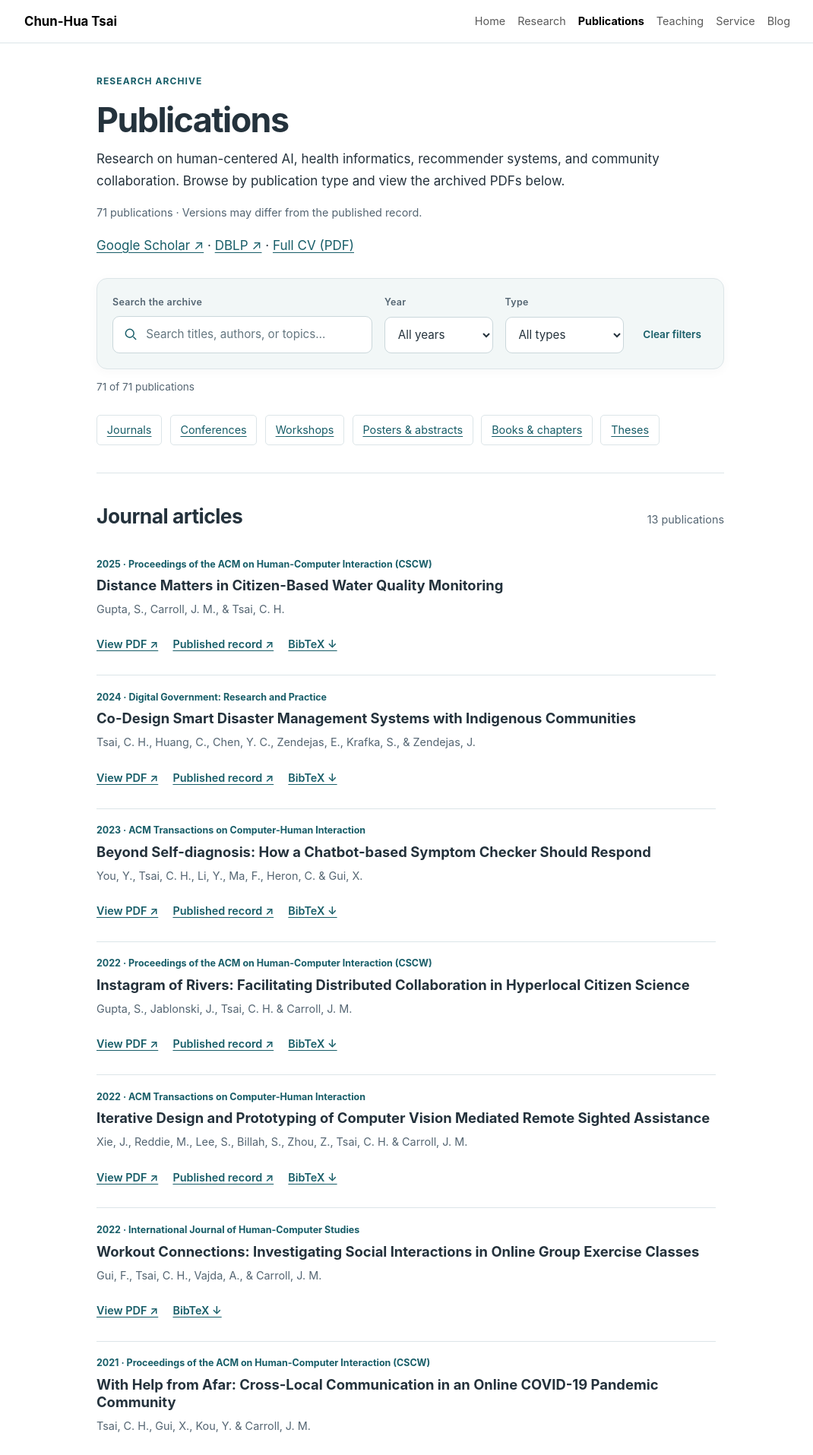
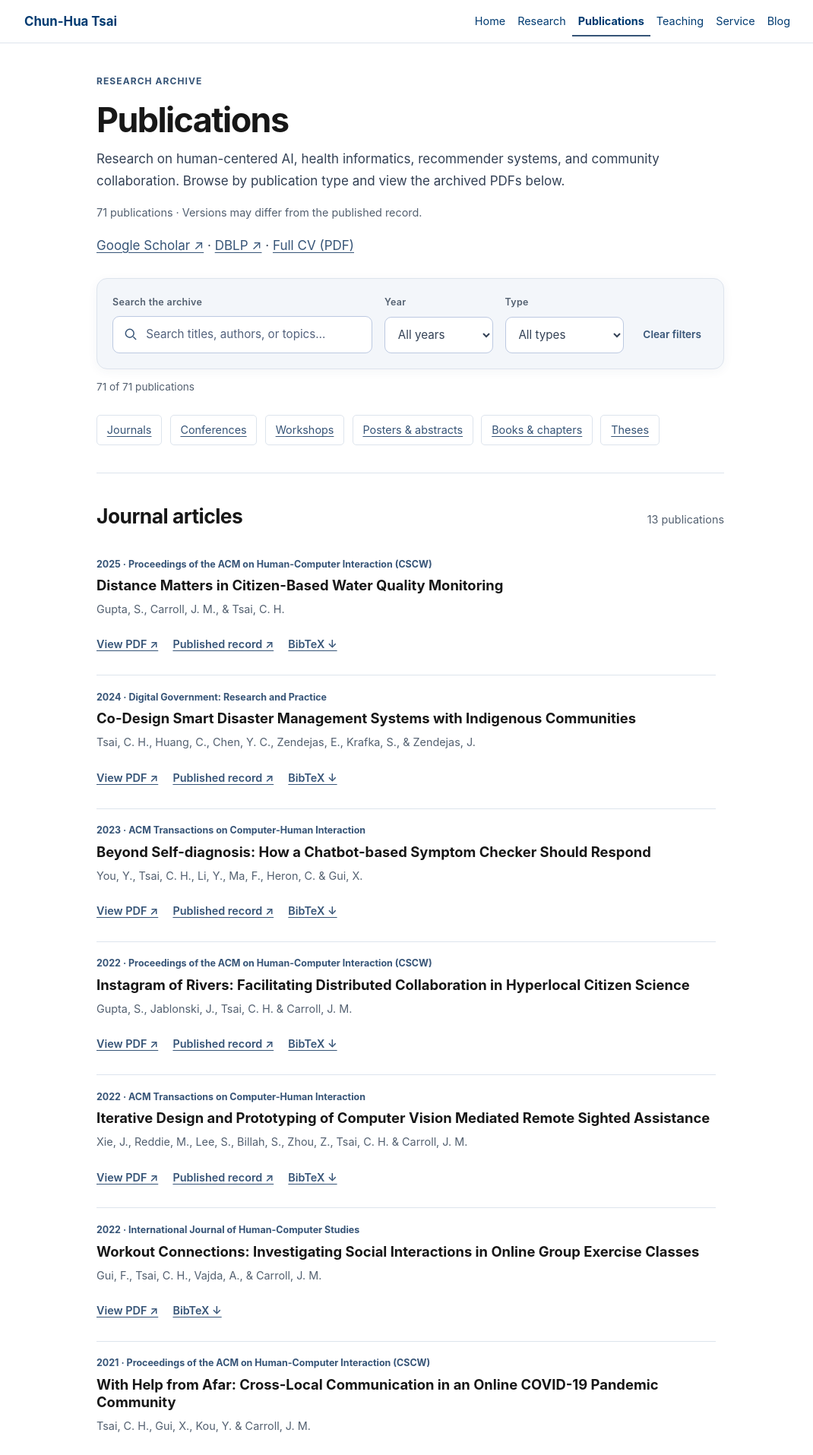
Before and after one commit to chunhuatsai/chunhuatsai.github.io, a Jekyll site: the page built from publications.html, in a window 1280 px wide. Shown: the top 1915 px of the page at 76% size, without its empty margins (100-1170 px from the left). Built offline with Jekyll 4.4.1, drawn with Linux system fonts in a browser that asks for light colours.

Commit message:
revisions 20261011

```diff
--- a/assets/site.css
+++ b/assets/site.css
@@ -1,9 +1,9 @@
 /* Shared academic site styles */
-:root { --ink:#24323c; --muted:#546572; --accent:#175d68; --line:#dce5e8; --wash:#f2f7f7; }
-body { font-family: -apple-system, BlinkMacSystemFont, "Segoe UI", sans-serif; font-size:17px; line-height:1.7; color:var(--ink); }
+:root { --ink:#171717; --body:#334155; --brand:#003B71; --muted:#536070; --accent:#365477; --hover:#172B4D; --highlight:#365477; --line:#DDE4ED; --wash:#F3F6FA; --white:#FFFFFF; }
+body { font-family: -apple-system, BlinkMacSystemFont, "Segoe UI", sans-serif; font-size:17px; line-height:1.7; color:var(--body); background:var(--white); }
 a { color:var(--accent); text-underline-offset:3px; }
-a:hover { color:#103f47; }
-:focus-visible { outline:3px solid #ad6a24; outline-offset:4px; }
+a:hover { color:var(--hover); }
+:focus-visible { outline:3px solid #5878C6; outline-offset:4px; }
 .container { max-width:1040px; }
 .navbar { border-bottom:1px solid var(--line); background:white!important; }
 .navbar-brand { font-weight:650; font-size:1.05rem; }
@@ -21,8 +21,8 @@ h3 { font-size:1.15rem; font-weight:650; }
 .hero-summary { font-size:1.15rem; max-width:58ch; margin-bottom:1.4rem; }
 .hero-actions { display:flex; flex-wrap:wrap; align-items:center; gap:.8rem 1rem; }
 .btn { border-radius:5px; padding:.6rem 1rem; font-weight:600; }
-.btn-primary { background:var(--accent); border-color:var(--accent); }
-.btn-primary:hover,.btn-primary:focus { background:#103f47; border-color:#103f47; }
+.btn-primary { background:var(--brand); border-color:var(--brand); color:var(--white); }
+.btn-primary:hover,.btn-primary:focus { background:var(--accent); border-color:var(--accent); color:var(--white); }
 .btn-outline-primary { color:var(--accent); border-color:var(--accent); }
 .btn-outline-primary:hover { background:var(--accent); border-color:var(--accent); }
 .section { padding:2.25rem 0; border-bottom:1px solid var(--line); }
@@ -79,7 +79,7 @@ footer { color:var(--muted); font-size:.85rem; }
 .archive-note { color:var(--muted); font-size:.85rem; margin-top:.6rem; margin-bottom:0; }
 .archive-top { font-size:.85rem; margin-top:1.5rem; }
 .publication h3 a { color:var(--ink); text-decoration:none; }
-.publication h3 a:hover { color:var(--accent); text-decoration:underline; }
+.publication h3 a:hover { color:var(--hover); text-decoration:underline; }
 :target { scroll-margin-top:1.5rem; }
 .overview-grid { display:grid; grid-template-columns:repeat(3,1fr); gap:1.5rem; margin-top:1.5rem; }
 .overview-card { border-top:2px solid var(--line); padding-top:1rem; }
@@ -92,7 +92,7 @@ footer { color:var(--muted); font-size:.85rem; }
 .research-topic-nav { margin:1.25rem 0 1.5rem; }
 .publication-filters { display:grid; grid-template-columns:2fr 1fr 1fr auto; gap:.8rem; align-items:end; margin:1.5rem 0; }
 .publication-filters label { display:block; font-size:.85rem; font-weight:600; margin-bottom:.3rem; }
-.publication-filters input,.publication-filters select { width:100%; min-height:44px; border:1px solid #a8b9bf; border-radius:5px; padding:.5rem; background:white; color:var(--ink); }
+.publication-filters input,.publication-filters select { width:100%; min-height:44px; border:1px solid #9DAECC; border-radius:5px; padding:.5rem; background:white; color:var(--body); }
 [hidden] { display:none!important; }
 .paper-summary { font-size:1rem; margin-top:.7rem; }
 .related-papers,.blog-background { margin-top:1.2rem; }
@@ -107,22 +107,22 @@ footer { color:var(--muted); font-size:.85rem; }
   padding:1.25rem; margin:1.75rem 0 .8rem;
   background:var(--wash); border:1px solid var(--line); border-radius:14px;
   grid-template-columns:minmax(0,2.4fr) minmax(105px,1fr) minmax(125px,1.1fr) auto;
-  gap:1rem; box-shadow:0 3px 14px rgba(36,50,60,.035);
+  gap:1rem; box-shadow:0 3px 14px rgba(35,59,102,.05);
 }
 .publication-filters label { color:var(--muted); font-size:.78rem; letter-spacing:.025em; margin-bottom:.5rem; }
 .publication-filters input,.publication-filters select {
-  min-height:48px; border:1px solid #cad7db; border-radius:9px;
+  min-height:48px; border:1px solid #BCC9E1; border-radius:9px;
   font-size:.95rem; padding:.65rem .8rem; transition:border-color .15s,box-shadow .15s;
 }
 .publication-filters input:focus,.publication-filters select:focus {
-  border-color:var(--accent); box-shadow:0 0 0 3px rgba(23,93,104,.12);
+  border-color:var(--accent); box-shadow:0 0 0 3px rgba(88,120,198,.16);
 }
 .search-input-wrap { position:relative; }
 .search-input-wrap svg { position:absolute; left:.85rem; top:50%; transform:translateY(-50%); width:20px; height:20px; color:var(--accent); pointer-events:none; }
 .publication-filters .search-input-wrap input { padding-left:2.7rem; }
-.publication-filters input::placeholder { color:#657780; opacity:1; }
+.publication-filters input::placeholder { color:#53627D; opacity:1; }
 .filter-reset { color:var(--accent); border:1px solid transparent; font-size:.85rem; min-height:48px; padding:.6rem .5rem; white-space:nowrap; }
-.filter-reset:hover { background:#e3eded; color:#103f47; }
+.filter-reset:hover { background:#E8EEF9; color:var(--brand); }
 #filter-status { margin:.65rem 0 1rem; font-size:.85rem; }
 @media (max-width:991px) {
  .publication-filters { grid-template-columns:1fr 1fr auto; }
@@ -136,8 +136,19 @@ footer { color:var(--muted); font-size:.85rem; }
 
 /* Distinguish the three research directions with restrained color washes. */
 .research-direction { padding:2rem!important; margin:1.5rem 0; border:1px solid var(--line); border-left:4px solid var(--direction-accent); border-radius:12px; }
-.research-direction-1 { background:#eef6f8; --direction-accent:#175d68; }
-.research-direction-2 { background:#f2f5eb; --direction-accent:#526a32; }
-.research-direction-3 { background:#f6f0f8; --direction-accent:#705080; }
+.research-direction-1 { background:#F3F6FA; --direction-accent:#003B71; }
+.research-direction-2 { background:#F3F6FA; --direction-accent:#003B71; }
+.research-direction-3 { background:#F3F6FA; --direction-accent:#003B71; }
 .research-direction .eyebrow,.research-direction .publication-venue { color:var(--direction-accent); }
 @media (max-width:767px) { .research-direction { padding:1.25rem!important; } }
+
+/* Clean Tech Academic — Black Edition. */
+.navbar-brand,.navbar-light .navbar-nav .nav-link.active { color:var(--brand); }
+.navbar-light .navbar-nav .nav-link { color:var(--brand); }
+.navbar-light .navbar-nav .nav-link:hover { color:var(--hover); }
+.navbar-light .navbar-nav .nav-link.active { box-shadow:inset 0 -2px var(--highlight); }
+.hero { border-top:3px solid var(--highlight); }
+.archive-nav a:hover { background:#E8EEF9; border-color:var(--highlight); }
+.archive-nav a:focus-visible { outline-color:var(--highlight); }
+.research-direction { border-left-color:var(--highlight); }
+footer.bg-light { background:var(--wash)!important; }
```
